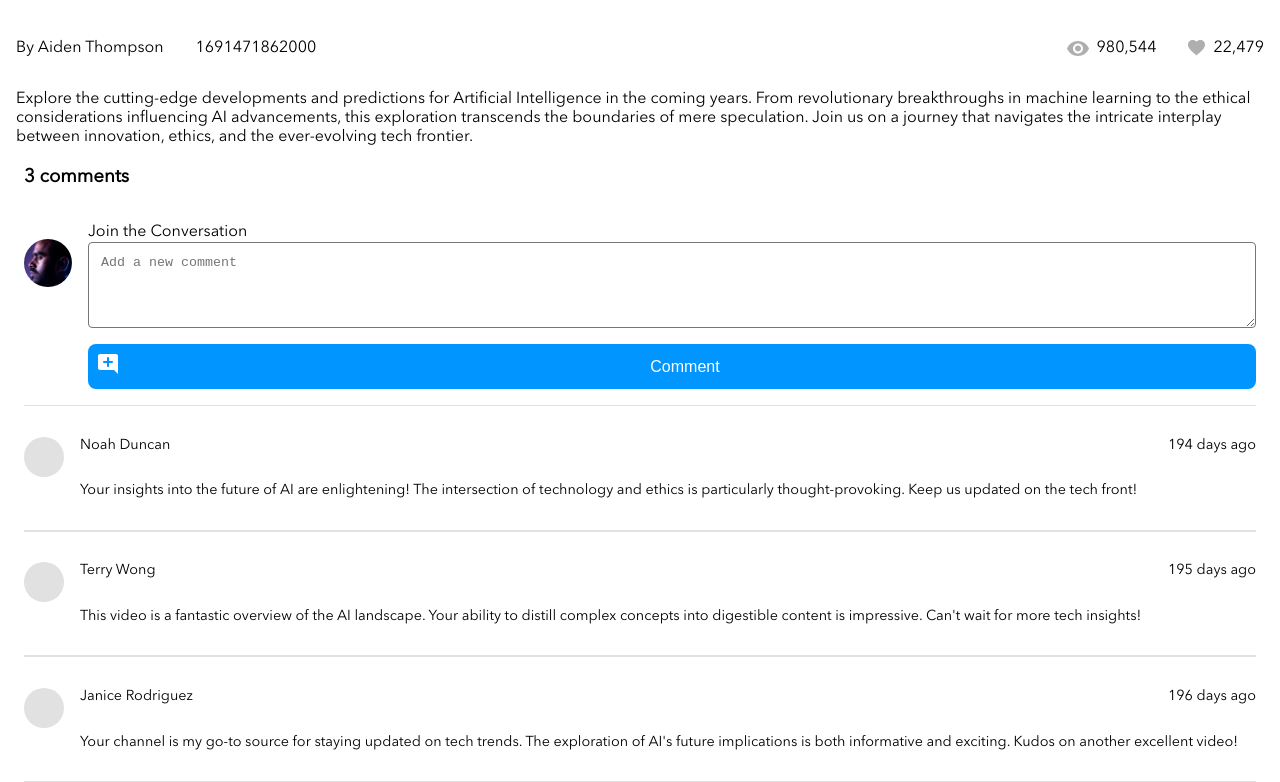
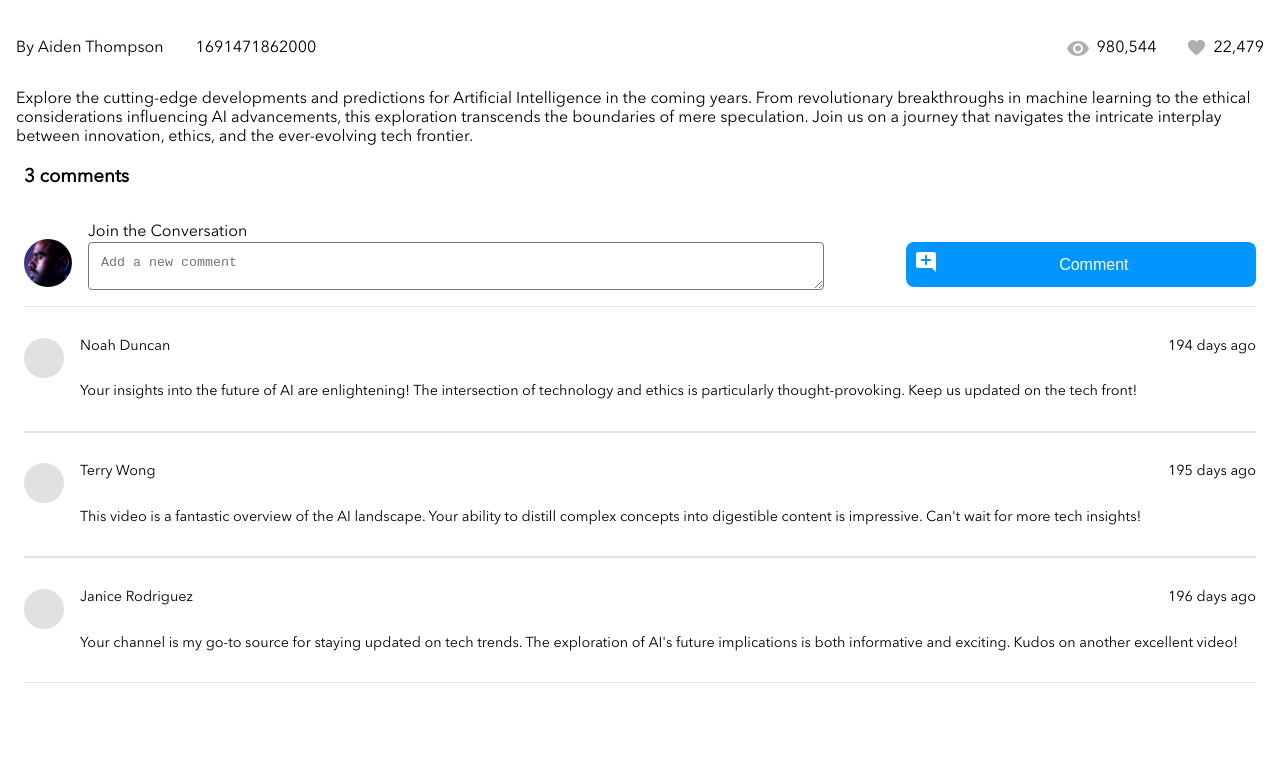
Before and after one commit to reema-susanroy/reema-susanroy-brainflix, a React (Create React App) app: page / in a window 1280 px wide. Shown: the part 933-1715 px from the top of the page. After the commit the page ends 1616 px from the top, so only its background shows below. Built offline with nearby package versions, Linux system fonts and the light colour scheme.

Commit message:
Implement responsiveness for comment section.

```diff
--- a/src/components/Comments/Comments.js
+++ b/src/components/Comments/Comments.js
@@ -25,10 +25,11 @@ function Comments({ mainVideo }) {
                                 <label className="title">Join the Conversation</label>
                                 <textarea className="form__comments--input-box" placeholder="Add a new comment"
                                     id="userComment" rows="4"></textarea>
+                                    </section>
                             <div className='form__comments--button'>
                             <button className='form__comments--button-item'>Comment</button>
                             </div>
-                            </section>
+
                         </div>
 
                     </form>
--- a/src/components/Comments/Comments.scss
+++ b/src/components/Comments/Comments.scss
@@ -2,14 +2,15 @@
 @use '../../styles/partials/mixins' as*;
 
 
-.form__comments-cont{
+.form__comments-cont {
     @include setPadding();
 
-    @include tablet{
+    @include tablet {
         @include setPadding_tablet();
     }
 }
-.form__comments{
+
+.form__comments {
     display: flex;
     gap: 1rem;
     padding: 1rem 0;
@@ -30,27 +31,45 @@
             object-fit: cover;
         }
     }
-    &--userinput{
-        flex:1;
+
+    &--userinput {
+        flex: 1;
+        @include tablet{
+            display: flex;
+            width: 100%;
+            justify-content: flex-end;
+            align-items: center;
         }
+    }
+
     &--input {
         display: flex;
         flex-direction: column;
-        // padding: 1rem 0 1rem 1rem;
+
+        @include tablet {
+            flex: 1;
         }
+    }
+
     &--input-box {
         // border: 1px solid $ternary_color;
         border-radius: 4px;
         padding: 0.75rem;
         // background-color: $alternative_background_color ;
 
-        // @include tablet {
-        //     padding: 1rem;
-        // }
+        @include tablet {
+            width: 90%;
+            height: 3rem;
         }
-    &--button{
+    }
+
+    &--button {
         padding-top: 1rem;
+        @include tablet{
+            width: 30%;
         }
+    }
+
     &--button-item {
         color: $primary_background_color;
         background-color: $primary_color_button;
```
Lines whose indentation alone changed are shown as unchanged.
